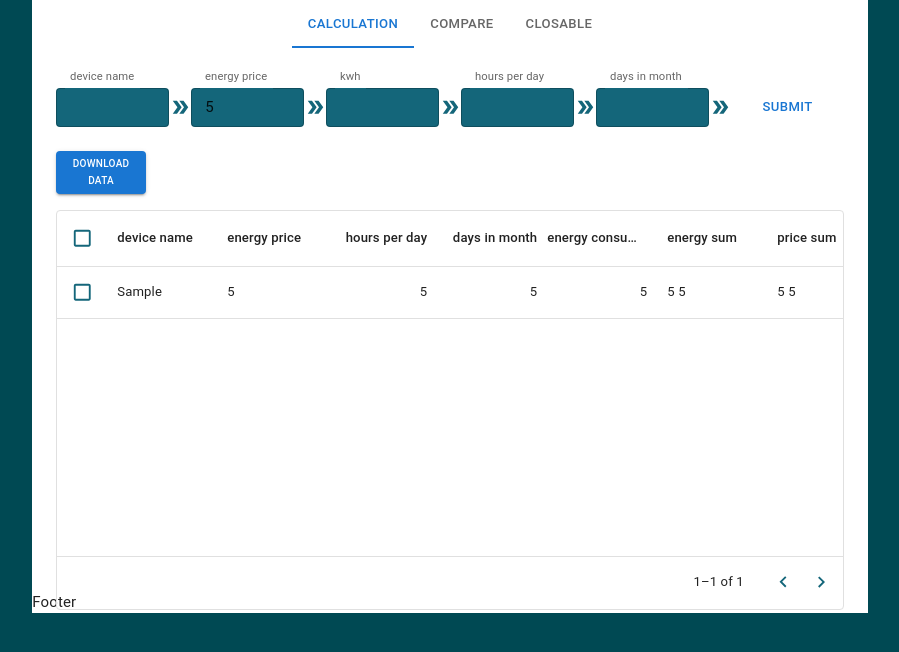
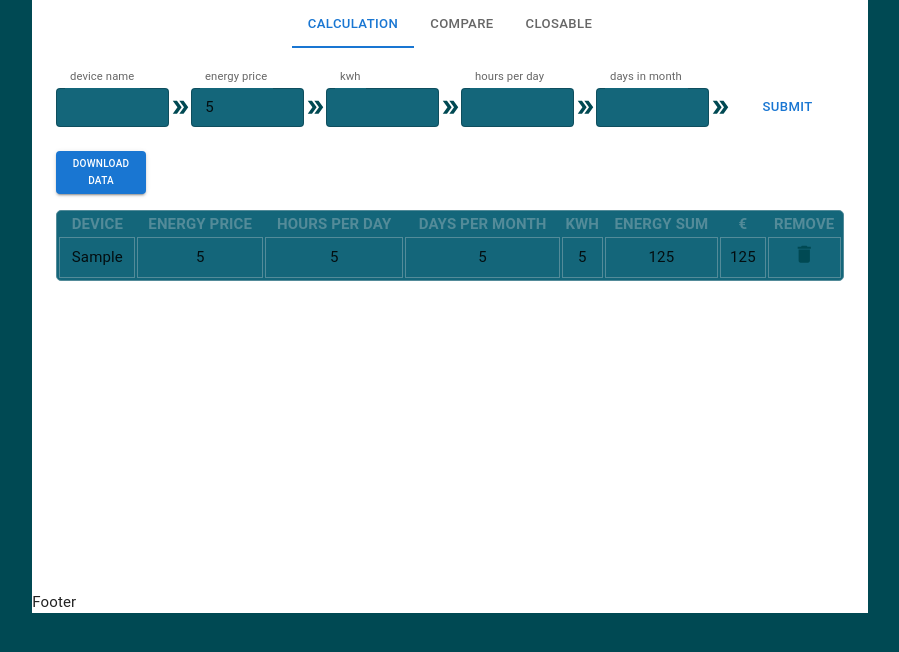
Before and after one commit to dragoslavIvkovic/energy-saving, a Next.js app: page / in a window 1280 px wide. Both pictures are taken after typing "Sample", "5", "5", "5", "5" into the empty fields and a click on the button "SUBMIT". Shown: the top 652 px of the page, without its empty margins (190-1089 px from the left). Built offline with nearby package versions, Linux system fonts and the light colour scheme.

Commit message:
fixed styling

```diff
--- a/components/Calculation.js
+++ b/components/Calculation.js
@@ -58,10 +58,10 @@ export default function Calculation() {
     deviceNameRef.current.value = "";
   };
 
-  const minHours = 1;
-  const maxHours = 24;
-  const minDays = 1;
-  const maxDays = 30;
+  const minhours = 1;
+  const maxhours = 24;
+  const mindays = 1;
+  const maxdays = 30;
 
   return (
     <Grid sx={{ flexGrow: 1 }}>
@@ -88,7 +88,6 @@ export default function Calculation() {
             inputRef={energyPriceRef}
             type="number"
             id="outlined-basic"
-
             label="energy price"
             variant="outlined"
             size="small"
@@ -114,12 +113,12 @@ export default function Calculation() {
             label="hours per day"
             variant="outlined"
             size="small"
-            value={hourValue}
-            inputProps={{ minHours, maxHours }}
+            value={hourValue || ''}
+            inputProps={{ minhours, maxhours }}
             onChange={(e) => {
               var value = parseInt(e.target.value);
-              if (value > maxHours) value = maxHours;
-              if (value < minHours) value = minHours;
+              if (value > maxhours) value = maxhours;
+              if (value < minhours) value = minhours;
               setHoursValue(value);
             }}
           />
@@ -133,12 +132,12 @@ export default function Calculation() {
             label="days in month"
             variant="outlined"
             size="small"
-            value={daysPerMonthValue}
-            inputProps={{ minDays, maxDays }}
+            value={daysPerMonthValue || ''}
+            inputProps={{ mindays, maxdays }}
             onChange={(e) => {
               var value = parseInt(e.target.value);
-              if (value > maxDays) value = maxDays;
-              if (value < minDays) value = minDays;
+              if (value > maxdays) value = maxdays;
+              if (value < mindays) value = mindays;
               setDaysPerMonthValue(value);
             }}
           />
--- a/components/Chart.tsx
+++ b/components/Chart.tsx
@@ -12,7 +12,6 @@ import { useSelector } from "react-redux";
 
 export default function Chart() {
   const listData = useSelector((state) => state.compare.list);
-
 
   const data = listData.map((datas) => datas);
 
@@ -29,7 +28,7 @@ export default function Chart() {
       }}
     >
       <CartesianGrid strokeDasharray="3 3" />
-      <XAxis dataKey="name" />
+      <XAxis dataKey="deviceName" />
       <YAxis />
       <Tooltip />
       <Legend />
--- a/components/Compare.js
+++ b/components/Compare.js
@@ -61,10 +61,10 @@ export default function Compare() {
     deviceNameRef.current.value = "";
   };
 
-  const minHours = 1;
-  const maxHours = 24;
-  const minDays = 1;
-  const maxDays = 30;
+  const minhours = 1;
+  const maxhours = 24;
+  const mindays = 1;
+  const maxdays = 30;
 
   return (
     <Grid sx={{ flexGrow: 1 }}>
@@ -127,12 +127,12 @@ export default function Compare() {
             label="hours per day"
             variant="outlined"
             size="small"
-            value={hourValue}
-            inputProps={{ minHours, maxHours }}
+            value={hourValue || ''}
+            inputProps={{ minhours, maxhours }}
             onChange={(e) => {
               var value = parseInt(e.target.value);
-              if (value > maxHours) value = maxHours;
-              if (value < minHours) value = minHours;
+              if (value > maxhours) value = maxhours;
+              if (value < minhours) value = minhours;
               setHoursValue(value);
             }}
           />
@@ -146,12 +146,12 @@ export default function Compare() {
             label="days in month"
             variant="outlined"
             size="small"
-            value={daysPerMonthValue}
-            inputProps={{ minDays, maxDays }}
+            value={daysPerMonthValue || ''}
+            inputProps={{ mindays, maxdays }}
             onChange={(e) => {
               var value = parseInt(e.target.value);
-              if (value > maxDays) value = maxDays;
-              if (value < minDays) value = minDays;
+              if (value > maxdays) value = maxdays;
+              if (value < mindays) value = mindays;
               setDaysPerMonthValue(value);
             }}
           />
--- a/components/TableData.js
+++ b/components/TableData.js
@@ -1,71 +1,17 @@
-import React  from "react";
+import React, { useEffect, useState } from "react";
 import Box from "@mui/material/Box";
-import { DataGrid } from "@mui/x-data-grid";
-import { useSelector } from "react-redux";
+
 import * as XLSX from "xlsx";
 import { Button } from "@mui/material";
+import { useSelector, useDispatch } from "react-redux";
 import { removeList } from "../store/slice/calcSlice";
-
-
-
-const columns = [
-  {
-    field: "deviceName",
-    headerName: " device name",
-    width: 110,
-    editable: true,
-  },
-  {
-    field: "energyPrice",
-    headerName: " energy price",
-    width: 110,
-    editable: true,
-  },
-
-  {
-    field: "hoursPerDay",
-    headerName: " hours per day",
-    type: "number",
-    width: 110,
-    editable: true,
-  },
-  {
-    field: "daysPerMonth",
-    headerName: " days in month",
-    type: "number",
-    width: 110,
-    editable: true,
-  },
-  {
-    field: "energyConsumption",
-    headerName: " energy consumption",
-    type: "number",
-    width: 110,
-    editable: true,
-  },
-  {
-    field: "energySum",
-    headerName: " energy sum",
-    sortable: false,
-    width: 110,
-    valueGetter: (params) =>
-      `${params.row.hoursPerDay || ""} ${params.row.hoursPerDay || ""}`,
-  },
-  {
-    field: "priceSum",
-    headerName: " price sum",
-     sortable: false,
-    width: 110,
-    valueGetter: (params) =>
-      `${params.row.hoursPerDay || ""} ${params.row.hoursPerDay || ""}`,
-  },
-];
+import DeleteIcon from "@mui/icons-material/Delete";
 
 export default function TableData() {
-
-
+  const dispatch = useDispatch();
 
   const listData = useSelector((state) => state.calculation.list);
+
   const downloadExcel = () => {
     const worksheet = XLSX.utils.json_to_sheet(listData);
     const workbook = XLSX.utils.book_new();
@@ -75,33 +21,81 @@ const downloadExcel = () => {
     XLSX.writeFile(workbook, "DataSheet.xlsx");
   };
 
+  // const TableData = () => {
+  //   return listData.map((data, index) => {
+  //     const {
+  //       id,
+  //       deviceName,
+  //       energyPrice,
+  //       hoursPerDay,
+  //       daysPerMonth,
+  //       energyConsumption,
+  //       energySum,
+  //       priceSum,
+  //     } = data; //destructuring
+  //     return (
+  //       <tr key={id}>
+  //         <td>{deviceName}</td>
+  //         <td>{energyPrice}</td>
+  //         <td>{hoursPerDay}</td>
+  //         <td>{daysPerMonth}</td>
+  //         <td>{energyConsumption}</td>
+  //         <td>{energySum}</td>
+  //         <td>{priceSum}</td>
+  //         <td onClick={() => dispatch(removeList(id))}>delate</td>
+  //       </tr>
+  //     );
+  //   });
+  // }
+
+  const RemoveRow = (id) => {
+    return dispatch(removeList(id));
+  };
+
+  let isObjectEmpty = Object.keys(listData).length === 0;
 
   return (
-    <Box sx={{ height: 400, width: "100%" , margin: "0 0 2vh 0"}}>
+    <Box sx={{ height: 400, width: "100%", margin: "0 0 2vh 0" }}>
       <Button
-        sx={{ width: "7vw", fontSize: "10px", marginBottom:"2vh" }}
+        sx={{ width: "7vw", fontSize: "10px", marginBottom: "2vh" }}
         variant="contained"
         size="small"
         onClick={() => downloadExcel()}
       >
         Download Data
       </Button>
-      <DataGrid
-        sx={{
 
-          ".MuiDataGrid-columnSeparator": {
-            display: "none",
-          },
-        }}
-        rows={listData}
-        columns={columns}
-        pageSize={5}
-        rowsPerPageOptions={[5]}
-        checkboxSelection
-
-        disableSelectionOnClick
-        experimentalFeatures={{ newEditingApi: true }}
-      />
+      {!isObjectEmpty &&
+        <table>
+        <thead>
+          <tr>
+            <th>device</th>
+            <th>energy price</th>
+            <th>hours per day</th>
+            <th>days per month</th>
+            <th>kwh</th>
+            <th>energy Sum</th>
+            <th>€</th>
+            <th>remove</th>
+          </tr>
+        </thead>
+        <tbody>
+          {listData.map((row) => (
+            <tr key={row.id}>
+              <td>{row.deviceName}</td>
+              <td>{row.energyPrice}</td>
+              <td>{row.hoursPerDay}</td>
+              <td>{row.daysPerMonth}</td>
+              <td>{row.energyConsumption}</td>
+              <td>{row.energySum}</td>
+              <td>{row.priceSum}</td>
+              <td onClick={() => RemoveRow(row.id)}>
+                <DeleteIcon />
+              </td>
+            </tr>
+          ))}
+        </tbody>
+      </table>}
     </Box>
   );
 }
--- a/store/slice/calcSlice.js
+++ b/store/slice/calcSlice.js
@@ -22,8 +22,9 @@ export const calcSlice = createSlice({
       // state.list.push(action.payload);
     },
     removeList: (state, action) => {
-      const { id } = action.payload;
+      const   id   = action.payload;
       state.list = state.list.filter((item) => item.id !== id);
+       console.log(`⬇️  state.list ⬇️`, state.list);
       // }
       // state.list.push(action.payload);
     },
--- a/styles/globals.css
+++ b/styles/globals.css
@@ -1,10 +1,8 @@
 :root {
-  /* --bg-color: #184e5e; */
   --bg-color: #004953;
   --bg2-color: #14667a;
-  /* --backGroundMuted-color: #1d4e60; */
   --text-color: #fefefe;
-
+  --text2-color: #538b99;
   --disabled-color: #3c6671;
   --annotations-color: #f5a519;
   --active-color: #05b7fb;
@@ -20,7 +18,7 @@ html,
 body {
   padding: 0;
   margin: 0;
-  /* color: var(--active-color); */
+
   background: var(--bg-color);
   font-size: calc(10px + 0.390625vw);
   overflow: hidden;
@@ -43,14 +41,10 @@ body {
 .MuiInputLabel-root {
   color: var(--bg-color);
 }
-/* .MuiInputLabel-formControl {
-  color: var(--annotations-color);
-  font-size: 0.9rem;
-} */
 
 .MuiInputLabel-shrink {
-   color: var(--annotations-color);
-   margin-top: -10px;
+  color: var(--annotations-color);
+  margin-top: -10px;
 }
 
 .Mui-focused:hover {
@@ -58,19 +52,14 @@ body {
 }
 
 .MuiSvgIcon-root {
-  color: var(--bg2-color);
-  font-size: 1vw;
+  color: var(--bg-color);
+  font-size: 1.5vw;
 }
 
 .MuiTabPanel-root {
   margin-top: 2vh;
   padding: 1vh 0;
-  /* width: 70vw; */
 }
-
-/* .MuiInputLabel-root {
-  font-size: 1rem;
-} */
 
 .MuiTabs-flexContainer {
   display: flex;
@@ -90,22 +79,29 @@ body {
   font-weight: 700;
 }
 
-.MuiTooltip-tooltip{
+.MuiTooltip-tooltip {
   background-color: var(--bg2-color);
+
   color: var(--bg-color);
-
-  font-size:medium;
+  font-size: medium;
   font-weight: 700;
-  box-shadow: rgba(0, 0, 0, 0.16) 0px 1px 4px;
+  border: 1px solid var(--bg-color);
+  box-shadow: rgba(0, 0, 0, 0.16) 1px 2px 4px;
 }
 
+table {
+  width: 100%;
+  background-color: var(--bg2-color);
+  border: 1px solid var(--text2-color);
+  border-radius: 5px;
+}
+th {
+  color: var(--text2-color);
+  text-transform: uppercase;
+}
 
-
-
-/* .MuiDataGrid-main{
-  border-color: #3c6671;
-} */
-
-/* .MuiOutlinedInput-input{
-  font-size: 0.8rem;
-} */
+td {
+  border: 1px solid var(--text2-color);
+  padding: 5px;
+  text-align: center;
+}
```
Lines whose indentation alone changed are shown as unchanged.
